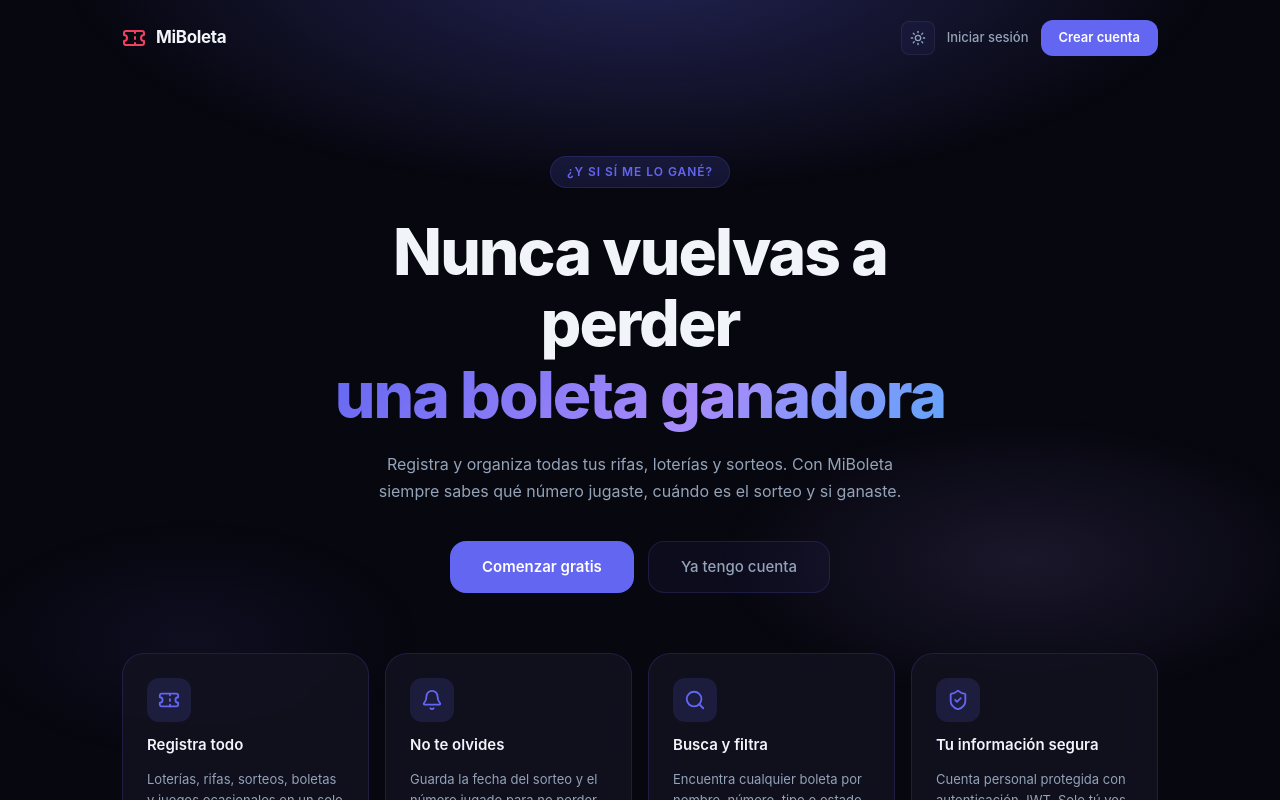
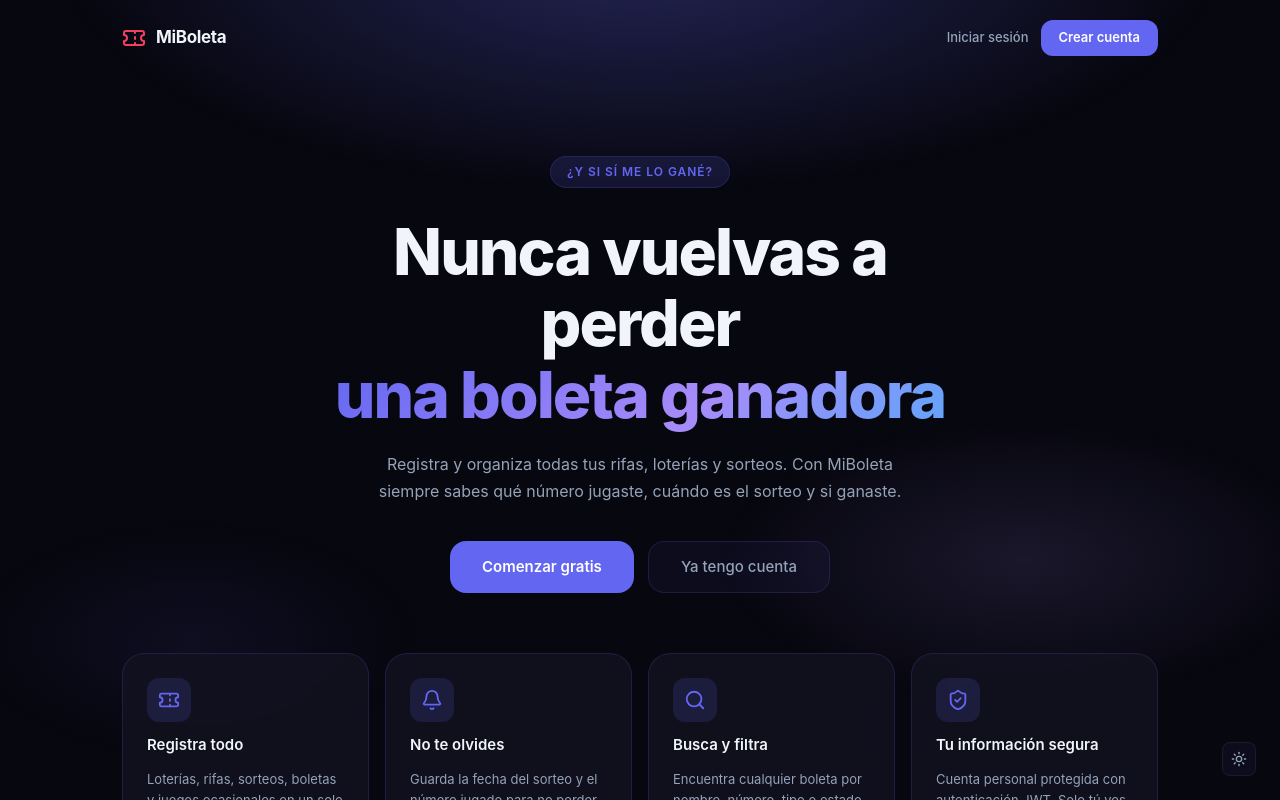
Before and after one commit to T-cordoba/mi-boleta-frontend, a Next.js app: page / in a window 1280 px wide. Built offline with nearby package versions, Linux system fonts and the light colour scheme; no server answers.

Commit message:
feat: enhance theme toggle functionality with transition effects

```diff
--- a/src/app/globals.css
+++ b/src/app/globals.css
@@ -127,11 +127,21 @@
 
 html {
   color-scheme: dark;
-  transition: background-color 0.2s ease, color 0.2s ease;
 }
 
 html[data-theme="light"] {
   color-scheme: light;
+}
+
+html.theme-transitioning,
+html.theme-transitioning *,
+html.theme-transitioning *::before,
+html.theme-transitioning *::after {
+  transition:
+    background-color 0.28s ease,
+    border-color 0.28s ease,
+    color 0.2s ease,
+    box-shadow 0.28s ease !important;
 }
 
 html,
--- a/src/app/page.module.css
+++ b/src/app/page.module.css
@@ -233,6 +233,13 @@
 }
 
 /* Footer */
+.themeToggle {
+  position: fixed;
+  bottom: 24px;
+  right: 24px;
+  z-index: 50;
+}
+
 .footer {
   padding: 20px;
   font-size: 12px;
--- a/src/app/page.tsx
+++ b/src/app/page.tsx
@@ -38,11 +38,13 @@ export default function LandingPage() {
           <span className={styles.navName}>MiBoleta</span>
         </div>
         <div className={styles.navActions}>
-          <ThemeToggle />
           <Link href="/login" className={styles.navLink}>Iniciar sesión</Link>
           <Link href="/register" className={styles.navCta}>Crear cuenta</Link>
         </div>
       </header>
+      <div className={styles.themeToggle}>
+        <ThemeToggle />
+      </div>
 
       {/* Hero */}
       <section className={styles.hero}>
--- a/src/presentation/providers/ThemeProvider.tsx
+++ b/src/presentation/providers/ThemeProvider.tsx
@@ -22,8 +22,10 @@ export function ThemeProvider({ initial, children }: { initial: Theme; children:
 
   function toggleTheme() {
     const next: Theme = theme === 'dark' ? 'light' : 'dark'
+    document.documentElement.classList.add('theme-transitioning')
     Cookies.set('theme', next, { expires: 365, sameSite: 'lax' })
     setTheme(next)
+    setTimeout(() => document.documentElement.classList.remove('theme-transitioning'), 350)
   }
 
   return (
```
